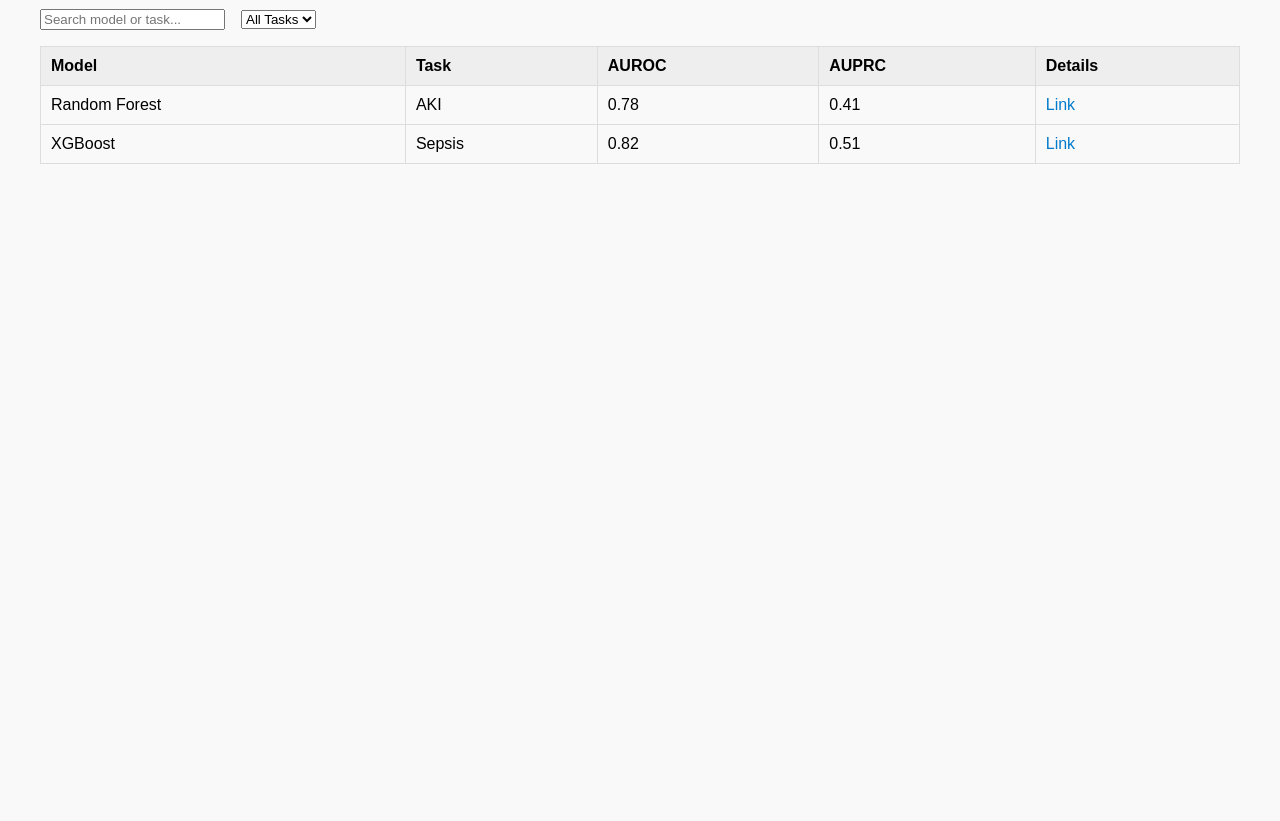
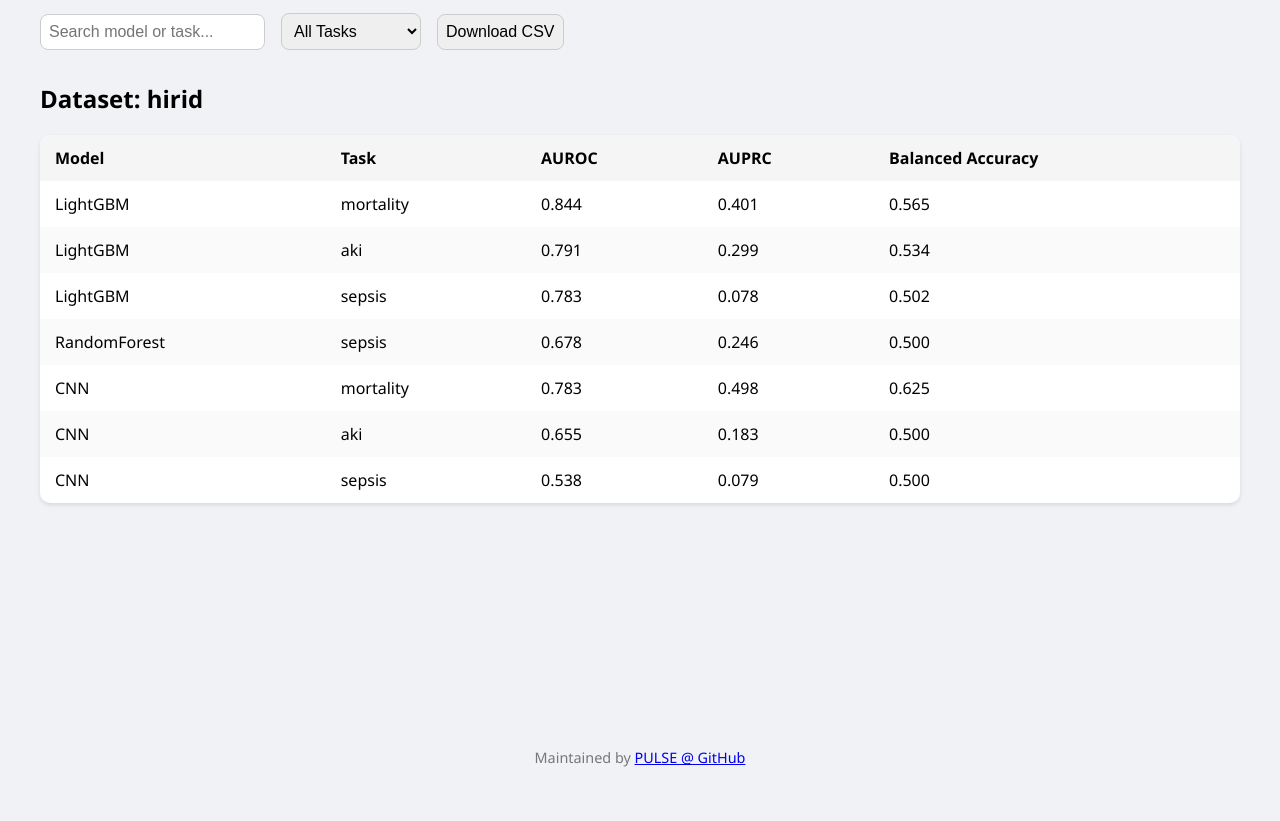
Before and after one commit to j4nberner/pulse, a plain HTML site: page docs/index.html in a window 1280 px wide. Shown: the part 145-966 px from the top of the page. Before the commit the page ends 800 px from the top, so only its background shows below. Drawn offline with nearby package versions, Linux system fonts and the light colour scheme.

```diff
--- a/docs/index.html
+++ b/docs/index.html
@@ -3,42 +3,70 @@
   <head>
     <meta charset="UTF-8" />
     <title>PULSE Benchmark Leaderboard</title>
+    <script src="https://cdn.jsdelivr.net/npm/chart.js"></script>
     <style>
       body {
-        font-family: Arial, sans-serif;
+        font-family: "Segoe UI", sans-serif;
         padding: 2em;
-        background-color: #f9f9f9;
+        background-color: #f0f2f5;
       }
       h1 {
-        color: #333;
+        color: #222;
+        font-size: 2rem;
+        margin-bottom: 0.5em;
       }
       .controls {
-        margin-bottom: 1em;
         display: flex;
+        flex-wrap: wrap;
         gap: 1em;
         align-items: center;
+        margin-bottom: 2em;
       }
+      input,
+      select,
+      button {
+        padding: 0.5em;
+        border: 1px solid #ccc;
+        border-radius: 8px;
+        font-size: 1em;
+      }
+      select#taskFilter {
+        min-width: 140px;
+      } /* widen All Tasks button */
       table {
         width: 100%;
         border-collapse: collapse;
         margin-top: 1em;
+        background: #fff;
+        box-shadow: 0 2px 4px rgba(0, 0, 0, 0.1);
+        border-radius: 10px;
+        overflow: hidden;
       }
       th,
       td {
-        border: 1px solid #ddd;
-        padding: 10px;
+        padding: 12px 15px;
         text-align: left;
       }
       th {
-        background-color: #eee;
+        background-color: #f5f5f5;
         cursor: pointer;
       }
-      td a {
-        color: #007acc;
-        text-decoration: none;
+      tr:nth-child(even) {
+        background-color: #fafafa;
       }
-      td a:hover {
-        text-decoration: underline;
+      .dataset-section {
+        margin-top: 2em;
+      }
+      .chart-container {
+        width: 100%;
+        max-width: 800px;
+        margin-top: 2em;
+      }
+      footer {
+        margin-top: 4em;
+        text-align: center;
+        color: #777;
+        font-size: 0.9em;
       }
     </style>
   </head>
@@ -54,20 +82,22 @@
         <option value="Sepsis">Sepsis</option>
         <option value="Mortality">Mortality</option>
       </select>
+      <button onclick="downloadCSV()">Download CSV</button>
     </div>
 
-    <table id="leaderboard">
-      <thead>
-        <tr>
-          <th data-sort="model">Model</th>
-          <th data-sort="task">Task</th>
-          <th data-sort="auroc">AUROC</th>
-          <th data-sort="auprc">AUPRC</th>
-          <th>Details</th>
-        </tr>
-      </thead>
-      <tbody></tbody>
-    </table>
+    <div id="leaderboards"></div>
+    <div class="chart-container">
+      <canvas id="auprcChart"></canvas>
+    </div>
+
+    <footer>
+      <p>
+        Maintained by
+        <a href="https://github.com/j4nberner/pulse" target="_blank"
+          >PULSE @ GitHub</a
+        >
+      </p>
+    </footer>
 
     <script>
       let allData = [];
@@ -75,73 +105,156 @@
 
       fetch("results.json")
         .then((response) => response.json())
-        .then((data) => {
-          allData = data.results;
-          renderTable(allData);
+        .then((json) => {
+          allData = json.results;
+          updatePage();
         })
         .catch((err) => console.error("Error loading results:", err));
 
-      function renderTable(data) {
-        const tbody = document.querySelector("#leaderboard tbody");
-        tbody.innerHTML = "";
-        data.forEach((entry) => {
-          const row = document.createElement("tr");
-          row.innerHTML = `
-          <td>${entry.model}</td>
-          <td>${entry.task}</td>
-          <td>${entry.auroc}</td>
-          <td>${entry.auprc}</td>
-          <td><a href="${entry.link}" target="_blank">Link</a></td>
+      function updatePage() {
+        const datasets = Array.from(new Set(allData.map((e) => e.dataset)));
+        const container = document.getElementById("leaderboards");
+        container.innerHTML = "";
+
+        const filtered = getFilteredSortedData();
+
+        datasets.forEach((dataset) => {
+          const section = document.createElement("div");
+          section.className = "dataset-section";
+          const title = document.createElement("h2");
+          title.textContent = `Dataset: ${dataset}`;
+          section.appendChild(title);
+
+          const table = document.createElement("table");
+          table.innerHTML = `
+          <thead>
+            <tr>
+              <th>Model</th>
+              <th>Task</th>
+              <th>AUROC</th>
+              <th>AUPRC</th>
+              <th>Balanced Accuracy</th>
+            </tr>
+          </thead>
+          <tbody>
+            ${filtered
+              .filter((e) => e.dataset === dataset)
+              .map((entry) => {
+                const m = entry.metrics_summary.overall;
+                return `<tr>
+                <td>${entry.model_id}</td>
+                <td>${entry.task_id}</td>
+                <td>${m.auroc?.toFixed(3)}</td>
+                <td>${m.auprc?.toFixed(3)}</td>
+                <td>${m.balanced_accuracy?.toFixed(3)}</td>
+              </tr>`;
+              })
+              .join("")}
+          </tbody>
         `;
-          tbody.appendChild(row);
+          section.appendChild(table);
+          container.appendChild(section);
         });
+
+        renderChart(filtered);
       }
 
-      function filterAndSort() {
+      function getFilteredSortedData() {
         const search = document.getElementById("search").value.toLowerCase();
-        const task = document.getElementById("taskFilter").value;
-        let filtered = allData.filter((entry) => {
-          return (
-            (!task || entry.task === task) &&
-            (entry.model.toLowerCase().includes(search) ||
-              entry.task.toLowerCase().includes(search))
-          );
-        });
+        const task = document.getElementById("taskFilter").value.toLowerCase();
+        let filtered = allData.filter(
+          (entry) =>
+            (!task || entry.task_id.toLowerCase() === task) &&
+            (entry.model_id.toLowerCase().includes(search) ||
+              entry.task_id.toLowerCase().includes(search))
+        );
+
         if (currentSort.key) {
           filtered.sort((a, b) => {
-            const valA = a[currentSort.key];
-            const valB = b[currentSort.key];
-            if (typeof valA === "string") {
+            let valA = a[currentSort.key];
+            let valB = b[currentSort.key];
+            if (
+              ["auroc", "auprc", "balanced_accuracy"].includes(currentSort.key)
+            ) {
+              valA = a.metrics_summary.overall[currentSort.key];
+              valB = b.metrics_summary.overall[currentSort.key];
+            }
+            if (typeof valA === "string")
               return currentSort.asc
                 ? valA.localeCompare(valB)
                 : valB.localeCompare(valA);
-            }
             return currentSort.asc ? valA - valB : valB - valA;
           });
         }
-        renderTable(filtered);
+        return filtered;
       }
 
-      document
-        .getElementById("search")
-        .addEventListener("input", filterAndSort);
+      document.getElementById("search").addEventListener("input", updatePage);
       document
         .getElementById("taskFilter")
-        .addEventListener("change", filterAndSort);
+        .addEventListener("change", updatePage);
 
-      document
-        .querySelectorAll("#leaderboard th[data-sort]")
-        .forEach((header) => {
-          header.addEventListener("click", () => {
-            const key = header.getAttribute("data-sort");
-            if (currentSort.key === key) {
-              currentSort.asc = !currentSort.asc;
-            } else {
-              currentSort = { key: key, asc: true };
-            }
-            filterAndSort();
-          });
+      function downloadCSV() {
+        const data = getFilteredSortedData();
+        const header = [
+          "Model",
+          "Task",
+          "Dataset",
+          "AUROC",
+          "AUPRC",
+          "Balanced Accuracy",
+        ];
+        const rows = data.map((e) => [
+          e.model_id,
+          e.task_id,
+          e.dataset,
+          e.metrics_summary.overall.auroc,
+          e.metrics_summary.overall.auprc,
+          e.metrics_summary.overall.balanced_accuracy,
+        ]);
+        const csv = [header, ...rows].map((e) => e.join(",")).join("\n");
+        const blob = new Blob([csv], { type: "text/csv" });
+        const link = document.createElement("a");
+        link.href = URL.createObjectURL(blob);
+        link.download = "leaderboard.csv";
+        document.body.appendChild(link);
+        link.click();
+        document.body.removeChild(link);
+      }
+
+      function renderChart(data) {
+        const ctx = document.getElementById("auprcChart")?.getContext("2d");
+        if (!ctx) return;
+        const models = data.map((e) => `${e.model_id} (${e.task_id})`);
+        const values = data.map((e) => e.metrics_summary.overall.auprc);
+        if (window.auprcChart) window.auprcChart.destroy();
+        window.auprcChart = new Chart(ctx, {
+          type: "bar",
+          data: {
+            labels: models,
+            datasets: [
+              {
+                label: "AUPRC",
+                data: values,
+                backgroundColor: "#4e79a7",
+              },
+            ],
+          },
+          options: {
+            responsive: true,
+            plugins: {
+              legend: { display: false },
+              title: {
+                display: true,
+                text: "AUPRC per Model",
+              },
+            },
+            scales: {
+              y: { beginAtZero: true, title: { display: true, text: "AUPRC" } },
+            },
+          },
         });
+      }
     </script>
   </body>
 </html>
--- a/docs/results.json
+++ b/docs/results.json
@@ -1,18 +1,138 @@
 {
   "results": [
     {
-      "model": "Random Forest",
-      "task": "AKI",
-      "auroc": 0.78,
-      "auprc": 0.41,
-      "link": "https://github.com/j4nberner/pulse"
+      "model_id": "LightGBM",
+      "task_id": "mortality",
+      "dataset": "hirid",
+      "metrics_summary": {
+        "overall": {
+          "auroc": 0.844,
+          "auprc": 0.401,
+          "normalized_auprc": 4.915,
+          "sensitivity": 0.133,
+          "specificity": 0.996,
+          "f1_score": 0.226,
+          "accuracy": 0.925,
+          "balanced_accuracy": 0.565,
+          "precision": 0.737,
+          "recall": 0.133,
+          "mcc": 0.293
+        }
+      }
     },
     {
-      "model": "XGBoost",
-      "task": "Sepsis",
-      "auroc": 0.82,
-      "auprc": 0.51,
-      "link": "https://github.com/j4nberner/pulse"
+      "model_id": "LightGBM",
+      "task_id": "aki",
+      "dataset": "hirid",
+      "metrics_summary": {
+        "overall": {
+          "auroc": 0.791,
+          "auprc": 0.299,
+          "normalized_auprc": 3.642,
+          "sensitivity": 0.071,
+          "specificity": 0.996,
+          "f1_score": 0.127,
+          "accuracy": 0.92,
+          "balanced_accuracy": 0.534,
+          "precision": 0.589,
+          "recall": 0.071,
+          "mcc": 0.185
+        }
+      }
+    },
+    {
+      "model_id": "LightGBM",
+      "task_id": "sepsis",
+      "dataset": "hirid",
+      "metrics_summary": {
+        "overall": {
+          "auroc": 0.783,
+          "auprc": 0.078,
+          "normalized_auprc": 3.216,
+          "sensitivity": 0.004,
+          "specificity": 0.999,
+          "f1_score": 0.009,
+          "accuracy": 0.975,
+          "balanced_accuracy": 0.502,
+          "precision": 0.143,
+          "recall": 0.004,
+          "mcc": 0.021
+        }
+      }
+    },
+    {
+      "model_id": "RandomForest",
+      "task_id": "sepsis",
+      "dataset": "hirid",
+      "metrics_summary": {
+        "overall": {
+          "auroc": 0.678,
+          "auprc": 0.246,
+          "normalized_auprc": 3.779,
+          "sensitivity": 0.0,
+          "specificity": 1.0,
+          "f1_score": 0.0,
+          "accuracy": 0.935,
+          "balanced_accuracy": 0.5,
+          "precision": 0.0,
+          "recall": 0.0,
+          "mcc": 0.0
+        }
+      }
+    },
+    {
+      "model_id": "CNN",
+      "task_id": "mortality",
+      "dataset": "hirid",
+      "metrics_summary": {
+        "overall": {
+          "auroc": 0.7834525025536262,
+          "auprc": 0.49764038139184785,
+          "sensitivity": 0.2727272727272727,
+          "specificity": 0.9775280898876404,
+          "f1_score": 0.375,
+          "accuracy": 0.9,
+          "balanced_accuracy": 0.6251276813074566,
+          "precision": 0.6,
+          "recall": 0.2727272727272727
+        }
+      }
+    },
+    {
+      "model_id": "CNN",
+      "task_id": "aki",
+      "dataset": "hirid",
+      "metrics_summary": {
+        "overall": {
+          "auroc": 0.6551699125956552,
+          "auprc": 0.18344754441442562,
+          "sensitivity": 0.0,
+          "specificity": 1.0,
+          "f1_score": 0.0,
+          "accuracy": 0.909,
+          "balanced_accuracy": 0.5,
+          "precision": 0.0,
+          "recall": 0.0
+        }
+      }
+    },
+    {
+      "model_id": "CNN",
+      "task_id": "sepsis",
+      "dataset": "hirid",
+      "metrics_summary": {
+        "overall": {
+          "auroc": 0.538413796160837,
+          "auprc": 0.07932532739574105,
+          "sensitivity": 0.0,
+          "specificity": 1.0,
+          "f1_score": 0.0,
+          "accuracy": 0.927,
+          "balanced_accuracy": 0.5,
+          "precision": 0.0,
+          "recall": 0.0
+        }
+      }
     }
   ]
 }
```
Also changed, not shown: 8 other files.
